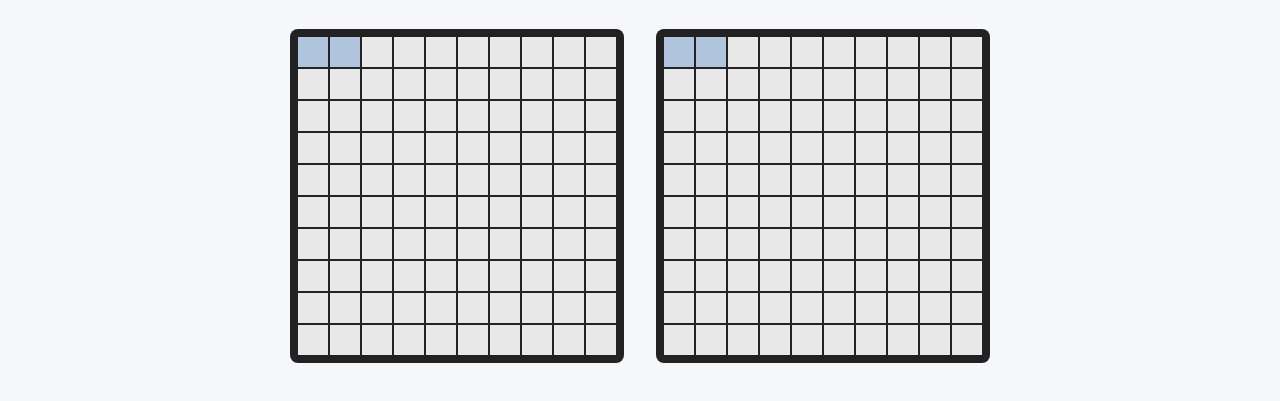
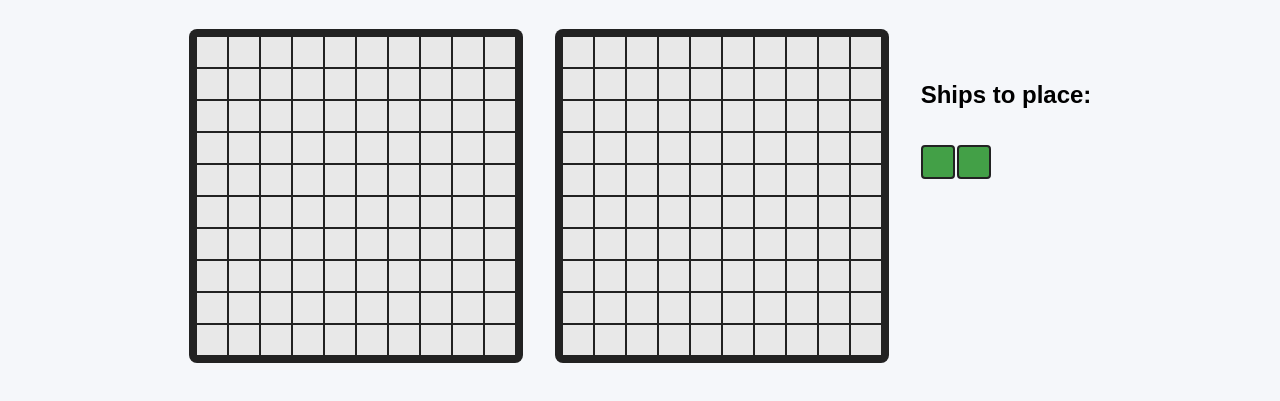
Before and after one commit to 1256639/battleship, a website built with webpack: page public/index.html in a window 1280 px wide. Shown: the part 61-462 px from the top of the page. Built offline with nearby package versions, Linux system fonts and the light colour scheme.

Commit message:
Ship placement

```diff
--- a/src/dom.js
+++ b/src/dom.js
@@ -1,11 +1,46 @@
 import Player from './player.js';
 
-function createBoardElement(player, boardName) {
+function renderShipyard(shipsToPlace) {
+    const shipyard = document.createElement('div');
+    shipyard.id = 'shipyard';
+
+    const title = document.createElement('h2');
+    title.textContent = 'Ships to place:';
+    shipyard.appendChild(title);
+
+    const shipsList = document.createElement('div');
+    shipsList.className = 'shipyard-list';
+
+    shipsToPlace.forEach((ship, idx) => {
+        const shipEl = document.createElement('div');
+        shipEl.className = 'draggable-ship';
+        shipEl.draggable = true;
+        shipEl.dataset.length = ship.length;
+        shipEl.dataset.idx = idx;
+
+        // Render green squares
+        for (let i = 0; i < ship.length; i++) {
+            const block = document.createElement('span');
+            block.className = 'ship-block';
+            shipEl.appendChild(block);
+        }
+
+        shipEl.addEventListener('dragstart', (e) => {
+            e.dataTransfer.setData('text/plain', JSON.stringify({ length: ship.length, idx }));
+        });
+
+        shipsList.appendChild(shipEl);
+    });
+
+    shipyard.appendChild(shipsList);
+    return shipyard;
+}
+
+function createBoardElement(player, boardName, allowDrop = false) {
     const boardDiv = document.createElement('div');
     boardDiv.classList.add('gameboard');
     boardDiv.dataset.player = boardName;
 
-    // 10 X 10 board
     for (let y = 0; y < 10; y++) {
         for (let x = 0; x < 10; x++) {
             const cell = document.createElement('button');
@@ -16,11 +51,10 @@ function createBoardElement(player, boardName) {
             const shipEntry = player.gameboard.getShips().find(ship =>
                 ship.coordinates.some(coord => coord.x === x && coord.y === y)
             );
+            const coordObj = shipEntry ? shipEntry.coordinates.find(coord => coord.x === x && coord.y === y) : null;
 
-            const coordObj = shipEntry ? shipEntry.coordinates.find(coord => coord.x === x && coord.y === y): null;
-
-            if (shipEntry) {
-                const coordObj = shipEntry.coordinates.find(coord => coord.x === x && coord.y === y);
+            // Friendly ships rendered as green squares
+            if (boardName === 'player' && shipEntry) {
                 if (coordObj.hit) {
                     cell.classList.add('hit');
                 } else {
@@ -28,12 +62,30 @@ function createBoardElement(player, boardName) {
                 }
             }
 
+            // Do NOT show ships for computer
             const isMiss = player.gameboard.getMissedAttacks().some(coord => coord.x === x && coord.y === y);
             if (isMiss) {
                 cell.classList.add('miss');
             }
 
-            if (player.type === 'computer' && !isMiss && (!shipEntry || !coordObj?.hit)) {
+            // Allow dropping ships on player board
+            if (allowDrop) {
+                cell.addEventListener('dragover', (e) => {
+                    e.preventDefault();
+                    cell.classList.add('ship-preview');
+                });
+                cell.addEventListener('dragleave', () => {
+                    cell.classList.remove('ship-preview');
+                });
+                cell.addEventListener('drop', (e) => {
+                    e.preventDefault();
+                    cell.classList.remove('ship-preview');
+                    const data = JSON.parse(e.dataTransfer.getData('text/plain'));
+                    window.handleShipDrop(x, y, data.length, data.idx);
+                });
+            }
+
+            if (player.type === 'computer' && !isMiss && (!shipEntry || !coordObj?.hit) && !allowDrop) {
                 cell.addEventListener('click', (e) => {
                     if (typeof window.handleAttack === 'function') {
                         window.handleAttack(x, y);
@@ -47,15 +99,20 @@ function createBoardElement(player, boardName) {
     return boardDiv;
 }
 
-function renderBoards(player1, player2) {
+function renderBoards(player1, player2, shipsToPlace = [], placingPhase = true) {
     const root = document.getElementById('root');
-    root.innerHTML = '';
+    root.textContent = '';
 
-    const p1Board = createBoardElement(player1, 'player');
-    const p2Board = createBoardElement(player2, 'computer');
+    const p1Board = createBoardElement(player1, 'player', placingPhase && shipsToPlace.length > 0);
+    const p2Board = createBoardElement(player2, 'computer', false);
 
     root.appendChild(p1Board);
     root.appendChild(p2Board);
+
+    if (placingPhase && shipsToPlace.length > 0) {
+        const shipyard = renderShipyard(shipsToPlace);
+        root.appendChild(shipyard);
+    }
 }
 
 export { renderBoards };
--- a/src/index.js
+++ b/src/index.js
@@ -3,29 +3,67 @@ import { renderBoards } from './dom.js';
 import Ship from './ship.js';
 import './style.css';
 
-const player = Player('human');
-const computer = Player('computer');
+let player, computer, shipsToPlace, placingPhase, playerTurn;
 
-// Demo
-player.gameboard.placeShip({ ...Ship(2) }, [{ x:0, y:0 }, { x:1, y:0 }]);
-computer.gameboard.placeShip({ ...Ship(2) }, [{ x:0, y:0 }, { x:1, y:0 }]);
+function resetGame() {
+    player = Player('human');
+    computer = Player('computer');
+    shipsToPlace = [Ship(2)];
+    placingPhase = true;
+    playerTurn = true;
+    placeComputerShip();
+    renderBoards(player, computer, shipsToPlace, placingPhase);
+}
 
-let playerTurn = true;
+function placeComputerShip() {
+    const shipLen = 2;
+    const horizontal = Math.random() > 0.5;
+    let x, y;
+    if (horizontal) {
+        x = Math.floor(Math.random() * (10 - shipLen + 1));
+        y = Math.floor(Math.random() * 10);
+        computer.gameboard.placeShip(Ship(2), [{x, y}, {x: x+1, y}]);
+    } else {
+        x = Math.floor(Math.random() * 10);
+        y = Math.floor(Math.random() * (10 - shipLen + 1));
+        computer.gameboard.placeShip(Ship(2), [{x, y}, {x, y: y+1}]);
+    }
+}
+
+window.handleShipDrop = function(x, y, length, idx) {
+    if (x + length > 10) return;
+
+    const occupied = player.gameboard.getShips().some(ship =>
+        ship.coordinates.some(coord =>
+            coord.x >= x && coord.x < x + length && coord.y === y
+        )
+    );
+    if (occupied) return;
+
+    player.gameboard.placeShip(Ship(length), [
+        ...Array(length).keys()
+    ].map(i => ({ x: x + i, y })));
+
+    shipsToPlace.splice(idx, 1);
+
+    if (shipsToPlace.length === 0) placingPhase = false;
+    renderBoards(player, computer, shipsToPlace, placingPhase);
+};
 
 window.handleAttack = function(x, y) {
-    if (!playerTurn) return;
+    if (placingPhase || !playerTurn) return;
 
     const result = computer.gameboard.receiveAttack(x, y);
-    renderBoards(player, computer);
+    renderBoards(player, computer, shipsToPlace, placingPhase);
 
     if (computer.gameboard.allShipsSunk()) {
         alert('You win!');
+        resetGame();
         return;
     }
 
     playerTurn = false;
     setTimeout(() => {
-        // Computer makes a random legal move
         let move;
         do {
             move = { x: Math.floor(Math.random() * 10), y: Math.floor(Math.random() * 10) };
@@ -36,14 +74,15 @@ window.handleAttack = function(x, y) {
             )
         );
         player.gameboard.receiveAttack(move.x, move.y);
-        renderBoards(player, computer);
+        renderBoards(player, computer, shipsToPlace, placingPhase);
 
         if (player.gameboard.allShipsSunk()) {
             alert('Computer wins!');
+            resetGame();
             return;
         }
         playerTurn = true;
     }, 500);
 };
 
-renderBoards(player, computer);
+resetGame();
--- a/src/style.css
+++ b/src/style.css
@@ -29,7 +29,7 @@ body {
   transition: background 0.15s;
 }
 .cell.ship {
-  background: #b0c4de;
+  background: #43a047;
 }
 .cell.hit {
   background: #e57373;
@@ -41,7 +41,31 @@ body {
   cursor: not-allowed;
   opacity: 0.7;
 }
-
-.cell.hit {
-  background: #e57373;
+#shipyard {
+  margin-top: 2rem;
+  display: flex;
+  flex-direction: column;
+  align-items: flex-start;
+  gap: 1rem;
 }
+.shipyard-list {
+  display: flex;
+  gap: 2rem;
+}
+.draggable-ship {
+  display: flex;
+  gap: 2px;
+  cursor: grab;
+}
+.ship-block {
+  width: 30px;
+  height: 30px;
+  background: #43a047;
+  border-radius: 4px;
+  border: 2px solid #222;
+  display: inline-block;
+}
+.ship-preview {
+  outline: 2px dashed #0077cc;
+  opacity: 0.7;
+}
```
